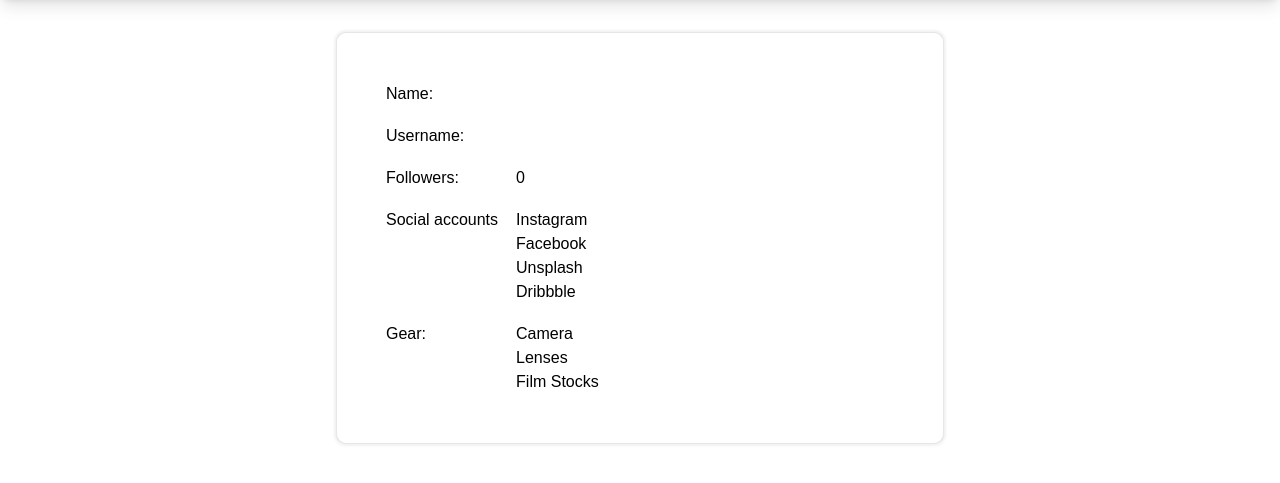
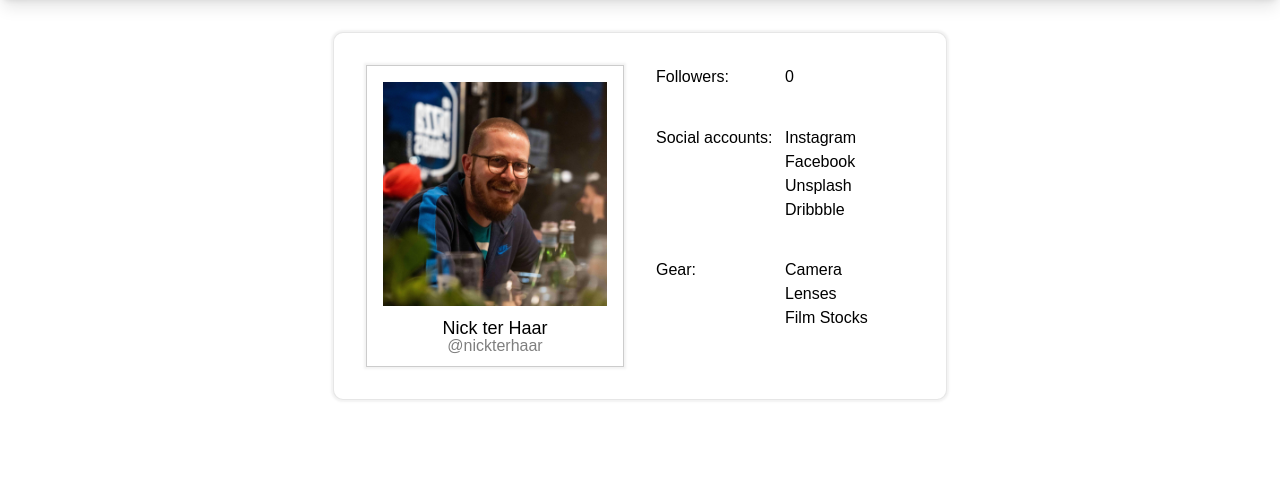
Before and after one commit to nickterhaar/film-companion, a Flask app: a page that uses templates/user.html in a window 1280 px wide. Shown: the part 104-587 px from the top of the page. Run offline with Flask 3, Linux system fonts and the light colour scheme; some libraries are stand-ins or nearby versions.

Commit message:
small layout changes for user page

```diff
--- a/app.py
+++ b/app.py
@@ -176,7 +176,7 @@
     return render_template('film.html', film=film)
 
 
-@app.route('/<username>')
+@app.route('/@<username>')
 def user(username):
     user = User.query.filter_by(username=username).first()
 
--- a/pyproject.toml
+++ b/pyproject.toml
@@ -16,6 +16,7 @@
 requests = "^2.31.0"
 sqlalchemy-utils = "^0.41.1"
 wget = "^3.2"
+flask-hashing = "^1.1"
 
 
 [build-system]
--- a/static/dist/output.css
+++ b/static/dist/output.css
@@ -614,6 +614,10 @@
   margin-bottom: 2rem;
 }
 
+.mb-2 {
+  margin-bottom: 0.5rem;
+}
+
 .mb-4 {
   margin-bottom: 1rem;
 }
@@ -671,6 +675,10 @@
   width: 15rem;
 }
 
+.w-64 {
+  width: 16rem;
+}
+
 .w-full {
   width: 100%;
 }
@@ -680,6 +688,10 @@
   width: max-content;
 }
 
+.w-56 {
+  width: 14rem;
+}
+
 .border-separate {
   border-collapse: separate;
 }
@@ -687,6 +699,12 @@
 .border-spacing-4 {
   --tw-border-spacing-x: 1rem;
   --tw-border-spacing-y: 1rem;
+  border-spacing: var(--tw-border-spacing-x) var(--tw-border-spacing-y);
+}
+
+.border-spacing-2 {
+  --tw-border-spacing-x: 0.5rem;
+  --tw-border-spacing-y: 0.5rem;
   border-spacing: var(--tw-border-spacing-x) var(--tw-border-spacing-y);
 }
 
@@ -732,6 +750,20 @@
 
 .gap-8 {
   gap: 2rem;
+}
+
+.gap-0 {
+  gap: 0px;
+}
+
+.gap-x-4 {
+  -moz-column-gap: 1rem;
+       column-gap: 1rem;
+}
+
+.gap-x-8 {
+  -moz-column-gap: 2rem;
+       column-gap: 2rem;
 }
 
 .rounded {
@@ -794,6 +826,15 @@
   line-height: 2.5rem;
 }
 
+.text-lg {
+  font-size: 1.125rem;
+  line-height: 1.75rem;
+}
+
+.font-thin {
+  font-weight: 100;
+}
+
 .italic {
   font-style: italic;
 }
@@ -812,6 +853,10 @@
   text-decoration-line: underline;
 }
 
+.opacity-50 {
+  opacity: 0.5;
+}
+
 .shadow-lg {
   --tw-shadow: 0 10px 15px -3px rgb(0 0 0 / 0.1), 0 4px 6px -4px rgb(0 0 0 / 0.1);
   --tw-shadow-colored: 0 10px 15px -3px var(--tw-shadow-color), 0 4px 6px -4px var(--tw-shadow-color);
@@ -824,6 +869,14 @@
   border-radius: 10px;
   box-shadow: 0px 0px 2px 2px rgba(128, 128, 128, .1);
   background-color: white;
+}
+
+.picture-frame {
+  padding: 16px;
+  border: 1.5px solid rgba(128, 128, 128, .4);
+  box-shadow: 0px 0px 2px 2px rgba(128, 128, 128, .1);
+  background-color: white;
+  line-height: 0.5;
 }
 
 input {
--- a/templates/layout.html
+++ b/templates/layout.html
@@ -22,7 +22,7 @@
             <div class="nav-right flex">
                 <ul class="flex">
                     {% if session['user_id'] %}
-                        <li class="p-4 mx-2"><a href="/{{ session['username'] }}">{{ session['first_name'] }} {{ session['last_name'] }}</a></li>
+                        <li class="p-4 mx-2"><a href="/@{{ session['username'] }}">{{ session['first_name'] }} {{ session['last_name'] }}</a></li>
                         <li class="p-4 mx-2"><a href="/logout">Logout</a></li>
                     {% else %}
                         <li class="p-4 mx-2"><a href="/register">Register</a></li>
--- a/templates/user.html
+++ b/templates/user.html
@@ -2,42 +2,41 @@
 
 {% block content %}
 
-    <div class="content-box w-1/2 mx-auto">
-        <table class="border-separate border-spacing-4">
-            <tr>
-                <td class="align-top">Name:</td>
-                <td class="align-top">{{ user.first_name }} {{ user.last_name }}</td>
-            </tr>
-            <tr>
-                <td class="align-top">Username:</td>
-                <td class="align-top">{{ user.username }}</td>
-            </tr>
-            <tr>
-                <td class="align-top">Followers:</td>
-                <td class="align-top">0</td>
-            </tr>
-            <tr>
-                <td class="align-top">Social accounts</td>
-                <td class="align-top">
+    <div class="content-box grid grid-cols-2 gap-x-8 w-max mx-auto">
+        <div class="picture-frame col-span-1 w-max">
+            <img class="w-56 h-auto mb-2" src="/static/images/profile_pictures/Nick.jpg" alt="">
+            <p class="text-center text-lg">{{ user.first_name }} {{ user.last_name }}</>
+            <p class="text-center opacity-50">@{{ user.username }}</p>
+        </div>
+        <div class="user-info grid grid-cols-2">
+            <div class="col-span-1">
+                <p>Followers:</p>
+            </div>
+            <div class="col-span-1">
+                <p>0</p>
+            </div>
+            <div class="col-span-1">
+                <p>Social accounts:</p>
+            </div>
+            <div class="col-span-1">
                 <ul>
                     <li>Instagram</li>
                     <li>Facebook</li>
                     <li>Unsplash</li>
                     <li>Dribbble</li>
                 </ul>
-                </td>
-            </tr>
-            <tr>
-                <td class="align-top">Gear:</td>
-                <td class="align-top">
+            </div>
+            <div class="col-span-1">
+                <p>Gear:</p>
+            </div>
+            <div class="col-span-1">
                 <ul>
                     <li>Camera</li>
                     <li>Lenses</li>
                     <li>Film Stocks</li>
                 </ul>
-                </td>
-            </tr>
-        </table>
+            </div>
+        </div>
     </div>
 
 {% endblock content %}
```
Also changed, not shown: static/src/input.css (+8 -0 lines), static/images/profile_pictures/Nick.jpg (added), 1 other file. Lines whose indentation alone changed are shown as unchanged.
